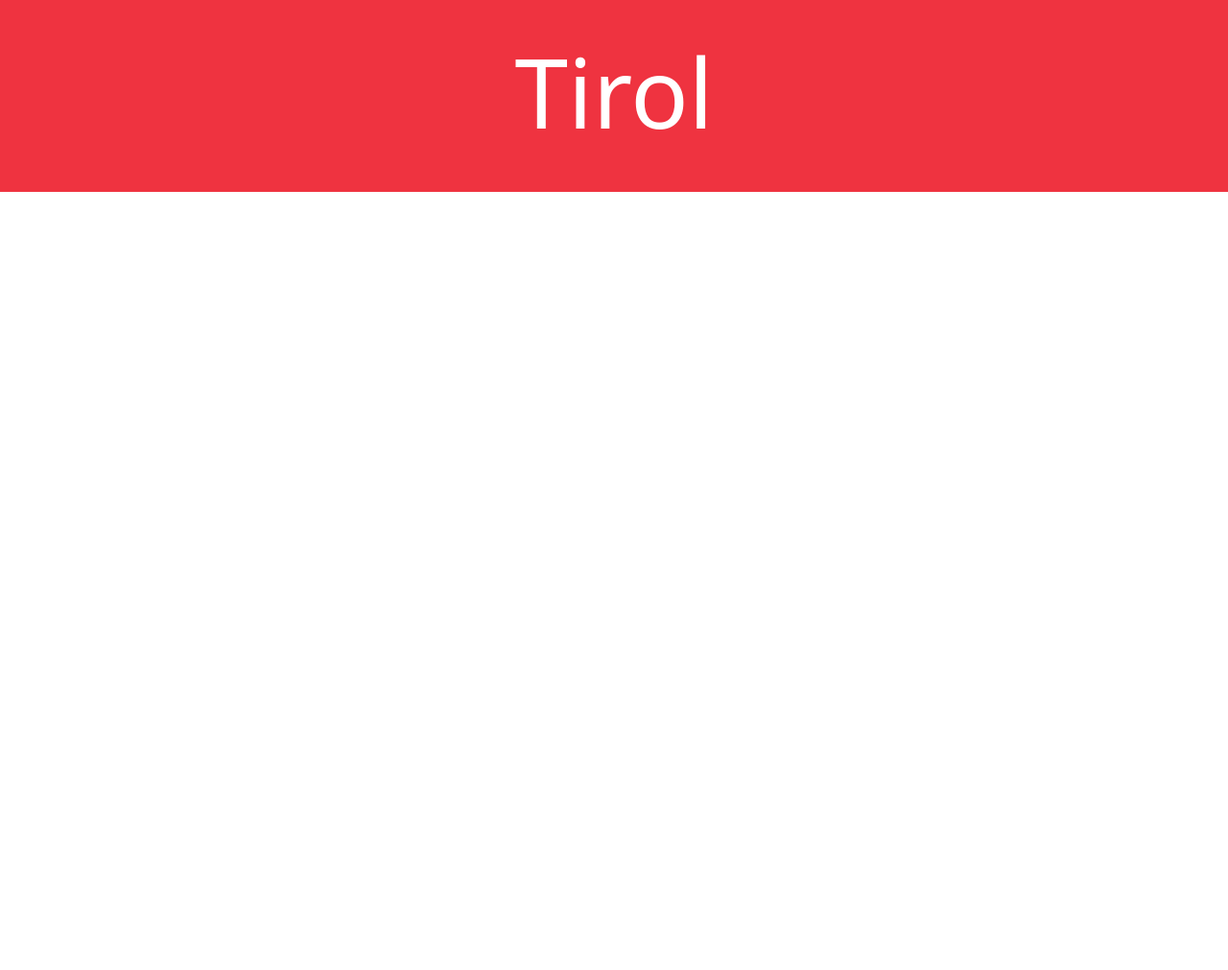
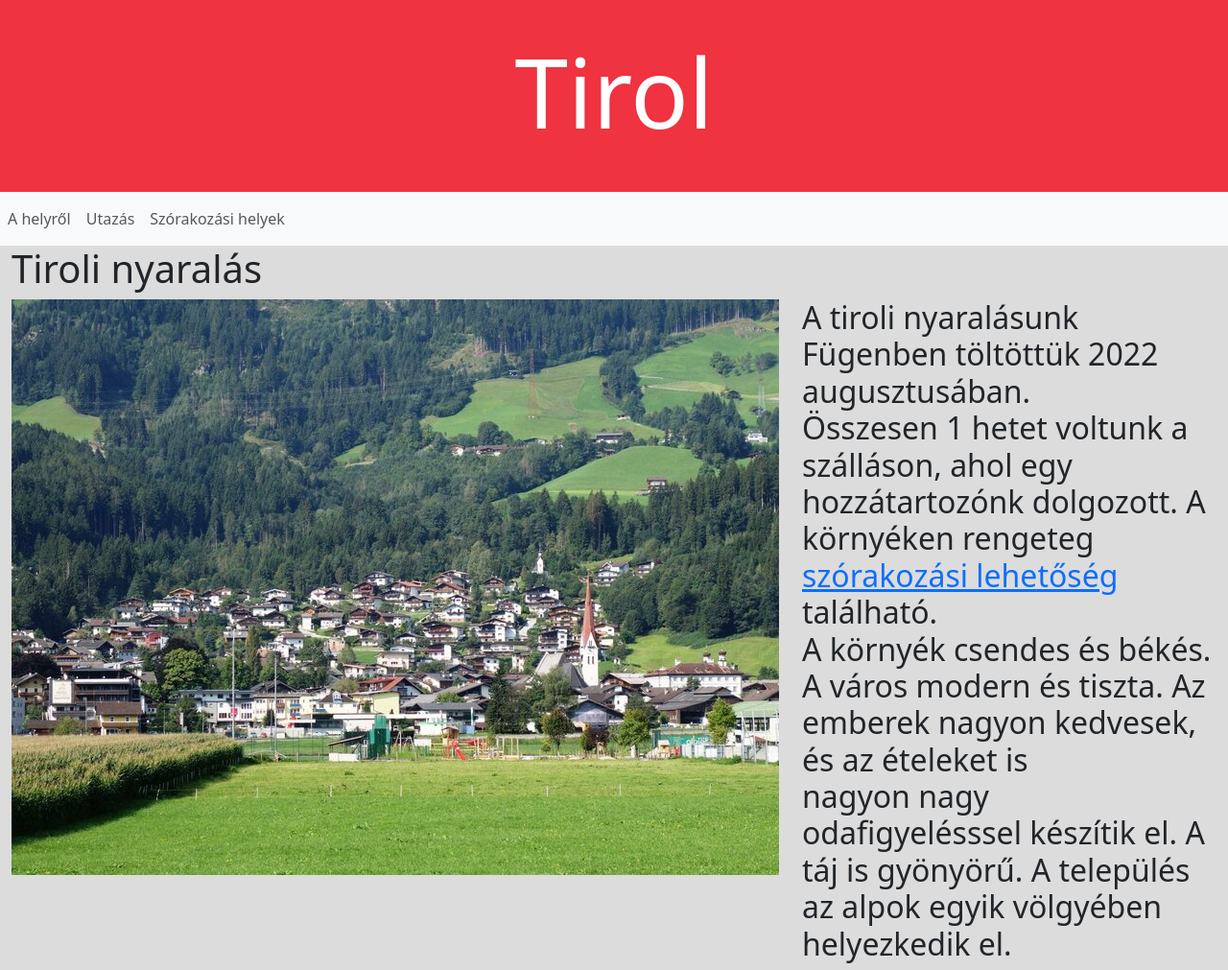
Before and after one commit to zoleeskatess/Nyaralas, a plain HTML site: page index.html in a window 1280 px wide. Shown: the whole page at 96% size. Before the commit the page ends 800 px from the top, so only its background shows below. Drawn offline with nearby package versions, Linux system fonts and the light colour scheme.

Commit message:
oldalak formázása/létrehozása

```diff
--- a/index.html
+++ b/index.html
@@ -7,13 +7,50 @@
     <link rel="stylesheet" href="styles.css">
     <link href="https://cdn.jsdelivr.net/npm/bootstrap@5.3.3/dist/css/bootstrap.min.css" rel="stylesheet">
 </head>
-<body>
+<body style="background-color: gainsboro;">
     <div class="fejlec">
         <p>Tirol</p>
     </div>
-    <div class="row">
-        <div class="col"><img src="" alt=""></div>
-        <div class="col"><img src="" alt=""></div>
+    <div class="fejlec2">
+        <nav class="navbar navbar-expand-sm bg-light">
+
+            <ul class="navbar-nav">
+              <li class="nav-item">
+                <a class="nav-link" href="helyrol.html" target="_blank">A helyről</a>
+              </li>
+              <li class="nav-item">
+                <a class="nav-link" href="utazas.html" target="_blank">Utazás</a>
+              </li>
+              <li class="nav-item">
+                <a class="nav-link" href="szorakozas.html" target="_blank">Szórakozási helyek</a>
+              </li>
+            </ul>
+
+        </nav>
+
+    </div>
+    <div class="container-fluid">
+        <h1>Tiroli nyaralás</h1>
+        <div class="row">
+            <div class="col"><img src="D_6286-fuegen.jpg" alt=""></div>
+            <div class="col"><h2>A tiroli nyaralásunk Fügenben töltöttük 2022 augusztusában.<br>
+                Összesen 1 hetet voltunk a szálláson, ahol egy hozzátartozónk dolgozott.
+                A környéken rengeteg <a href="szorakozas.html" target="_blank">szórakozási lehetőség</a> található.<br>
+                A környék csendes és békés.<br>
+                A város modern és tiszta. Az emberek nagyon kedvesek, és az ételeket is<br>
+                nagyon nagy odafigyelésssel készítik el.
+                A táj is gyönyörű. A település az alpok egyik völgyében helyezkedik el.
+
+
+
+
+
+
+            </h2>
+        </div>
+        </div>
+
+
     </div>
 </body>
 </html>
```
